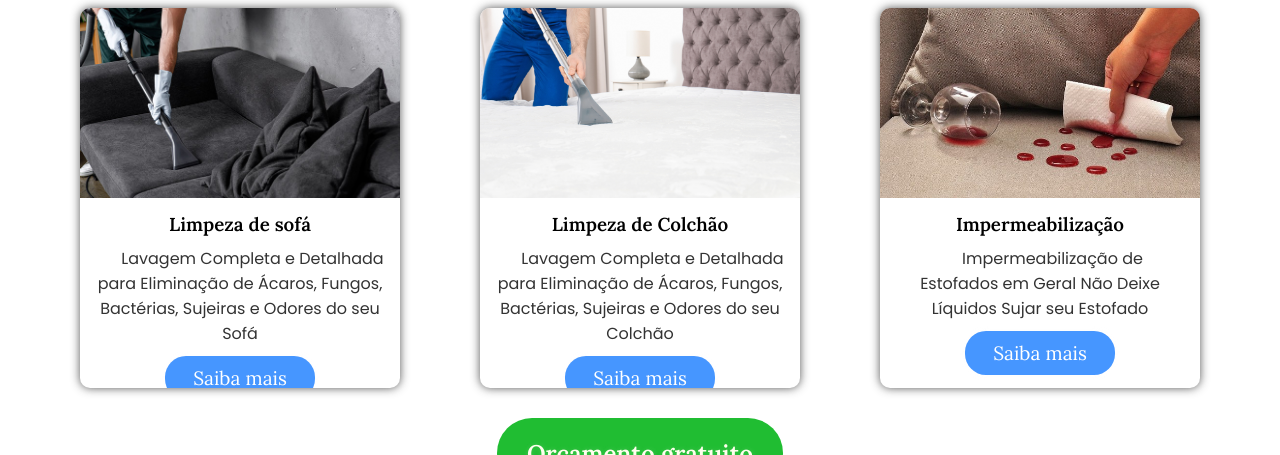
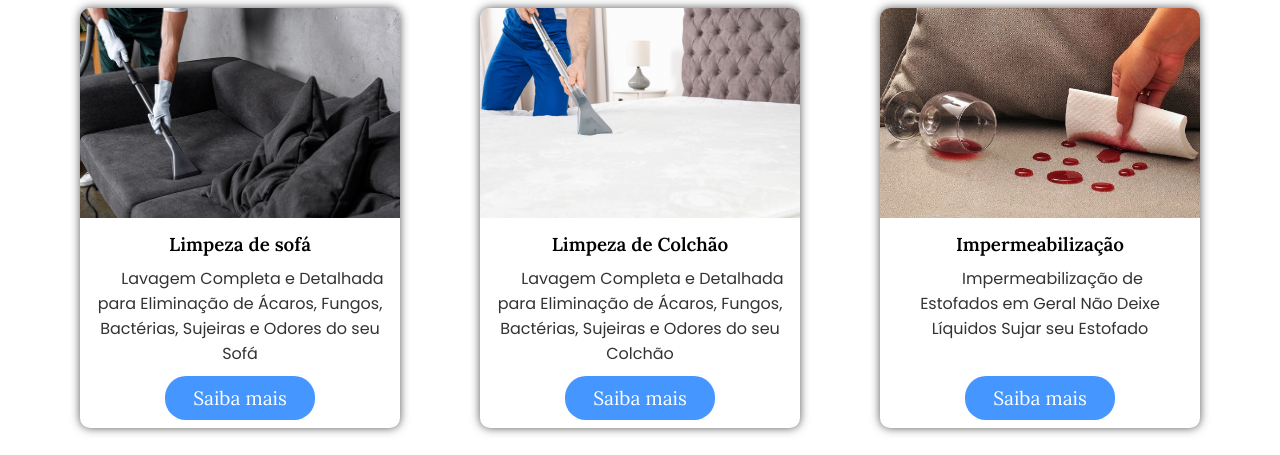
Before and after one commit to leandronasx/site-de-limpeza, a plain HTML site: page index.html in a window 1280 px wide. Shown: the part 173-628 px from the top of the page. Drawn offline with Linux system fonts and the light colour scheme; some packages are replaced by stand-ins of ours.

Commit message:
card aumento

```diff
--- a/css/style.css
+++ b/css/style.css
@@ -147,7 +147,7 @@ body{
 }
 .list-card{
     width: 320px;
-    height: 380px;
+    height: 420px;
     border-radius: 10px;
     overflow: hidden;
     box-shadow: 0 0 10px rgba(45, 45, 45, .8);
--- a/index.html
+++ b/index.html
@@ -101,7 +101,7 @@
                     </p>
                  </article>
 
-                 <a target="_blank" href="https://api.whatsapp.com/send?phone=5521980178207&text=Ol%C3%A1%2C+gostaria+de+fazer+um+or%C3%A7amento" class="saiba-mais">Saiba mais</a>
+                 <a target="_blank" href="https://api.whatsapp.com/send?phone=5521980178207&text=Ol%C3%A1%2C+gostaria+de+fazer+um+or%C3%A7amento" class="saiba-mais" style="margin-top: 35px;">Saiba mais</a>
             </article>
         </section>
 
```
